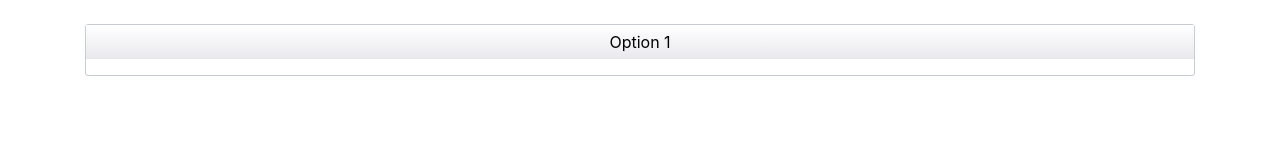
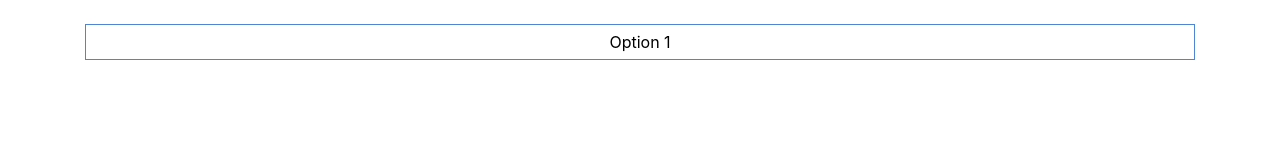
Before and after one commit to dimsog/dropdownselect, a website built with webpack: page demo/index.html in a window 1280 px wide. Built offline with nearby package versions, Linux system fonts and the light colour scheme.

Commit message:
Change scss style

```diff
--- a/src/scss/vanilla-selectx.scss
+++ b/src/scss/vanilla-selectx.scss
@@ -1,13 +1,14 @@
 .va-selectx {
-  border: 1px solid #c7ccd5;
-  border-radius: 3px;
+  border: 1px solid #5084d5;
+  outline: none;
   &__button {
     display: block;
-    outline: none;
     border: none;
     width: 100%;
     padding: 5px 10px;
-    background: rgb(233,232,237);
-    background: linear-gradient(0deg, rgba(233,232,237,1) 0%, rgba(255,255,255,1) 100%);
+    background: #FFF;
+  }
+  &__dropdown {
+    display: none;
   }
 }
```
Also changed, not shown: dist/vanilla-selectx.css.
